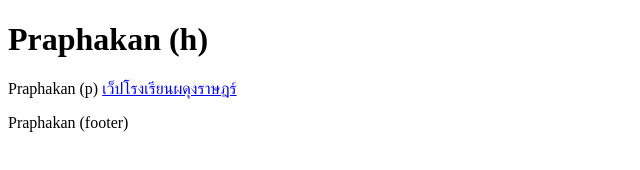
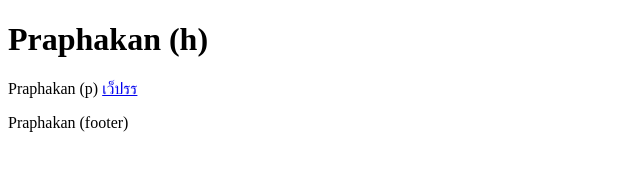
Before and after one commit to komsan2554/AbKomsanazure, a website: page public/index.html in a window 1280 px wide. Shown: the whole page, without its empty margins (0-640 px from the left). Drawn offline with Linux system fonts and the light colour scheme.

Commit message:
Update school link to use HTTPS

```diff
--- a/public/index.html
+++ b/public/index.html
@@ -12,7 +12,7 @@
   <div class="container">
     <h1> Praphakan (h) </h1>
       <p1> Praphakan (p) </p1>
-<a href="pr.ac.th">เว็ปโรงเรียนผดุงราษฎร์ </a>
+<a href="https://pr.ac.th">เว็ปรร</a>
     <footer>
       <p>Praphakan (footer)</p>
     </footer>
```
